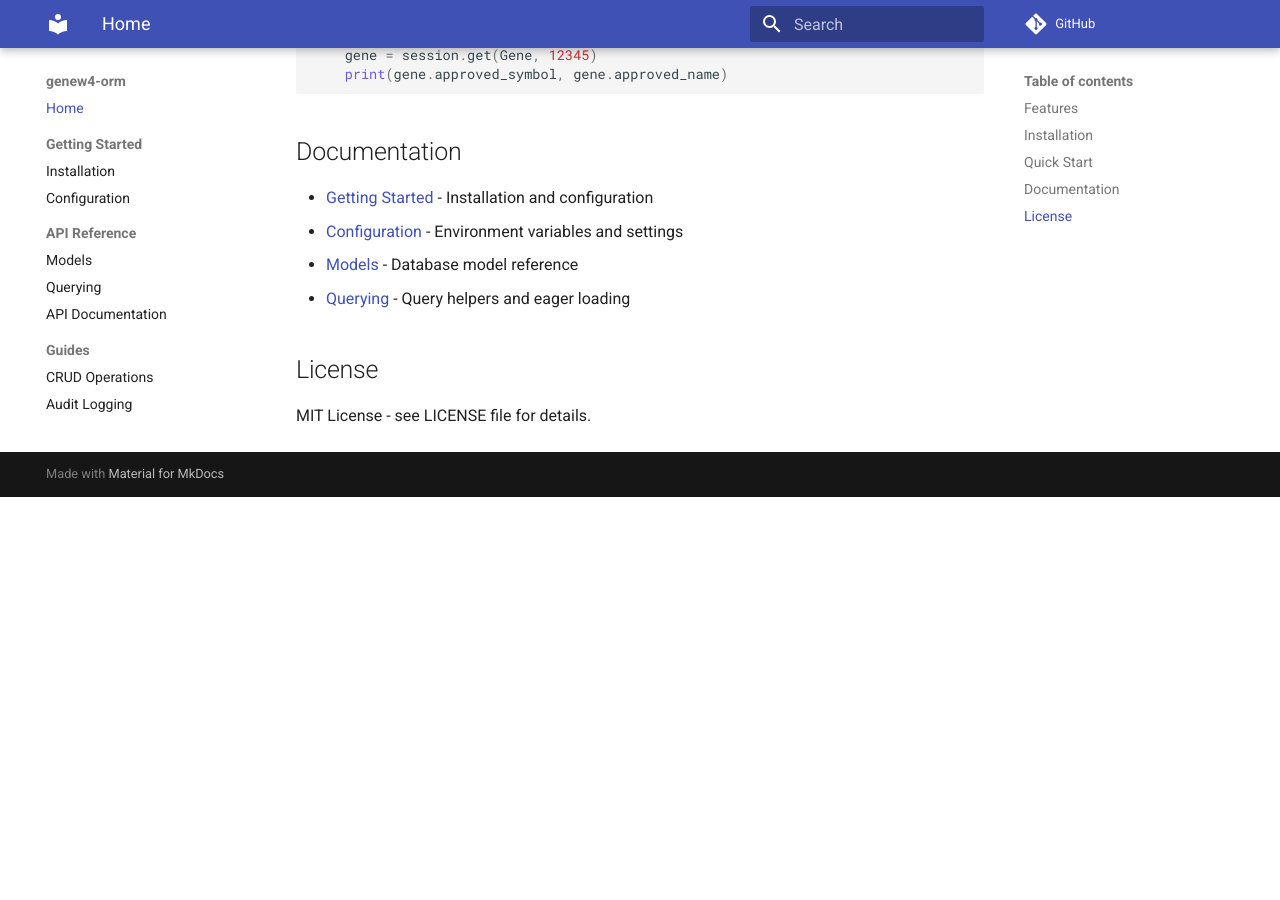
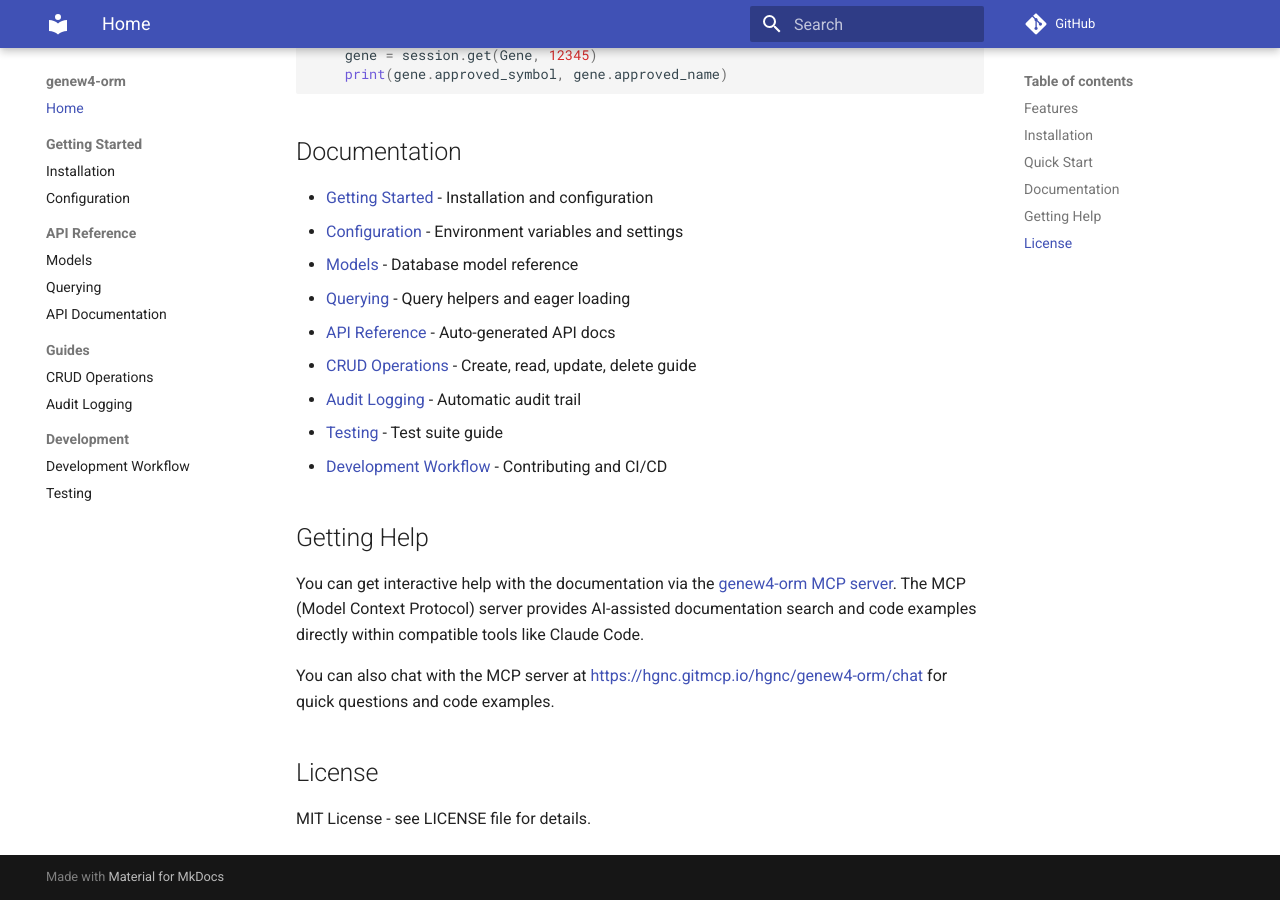
Before and after one commit to HGNC/genew4-orm, an MkDocs documentation site: the page built from docs/index.md, in a window 1280 px wide and 900 px high, scrolled down 1076 px. Built offline with MkDocs 1.6.1 and Material for MkDocs 9.7.7, drawn with Linux system fonts in a browser that asks for light colours; comment, search, counter and statistics services are not loaded; before the commit the page ends 1573 px from its top, so only the background shows below that; some of the changed text lies outside the part shown.

Commit message:
docs: add MCP server section for interactive help in README and getting-started

```diff
--- a/docs/index.md
+++ b/docs/index.md
@@ -1,6 +1,4 @@
-# genew4-orm
-
-**Python ORM for the genew4 PostgreSQL database**
+# genew4-orm - Python ORM for the genew4 PostgreSQL database
 
 genew4-orm is a Python Object-Relational Mapping (ORM) library for the Gene Nomenclature (genew4) PostgreSQL database. It provides type-safe database models, session management, and automatic audit logging.
 
@@ -46,6 +44,17 @@
 - [Configuration](configuration.md) - Environment variables and settings
 - [Models](models.md) - Database model reference
 - [Querying](querying.md) - Query helpers and eager loading
+- [API Reference](api-reference.md) - Auto-generated API docs
+- [CRUD Operations](crud-operations.md) - Create, read, update, delete guide
+- [Audit Logging](audit-logging.md) - Automatic audit trail
+- [Testing](testing.md) - Test suite guide
+- [Development Workflow](development-workflow.md) - Contributing and CI/CD
+
+## Getting Help
+
+You can get interactive help with the documentation via the [genew4-orm MCP server](https://hgnc.gitmcp.io/genew4-orm). The MCP (Model Context Protocol) server provides AI-assisted documentation search and code examples directly within compatible tools like Claude Code.
+
+You can also chat with the MCP server at [https://hgnc.gitmcp.io/hgnc/genew4-orm/chat](https://hgnc.gitmcp.io/hgnc/genew4-orm/chat) for quick questions and code examples.
 
 ## License
 
```
Also changed, not shown: README.md (+6 -0 lines), docs/getting-started.md (+9 -1 lines).
